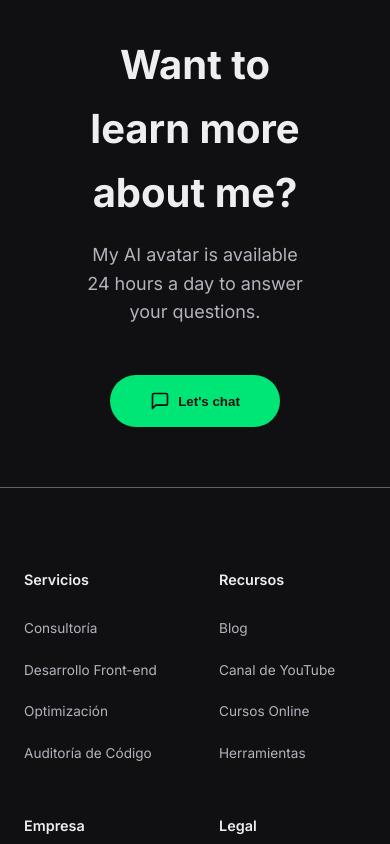
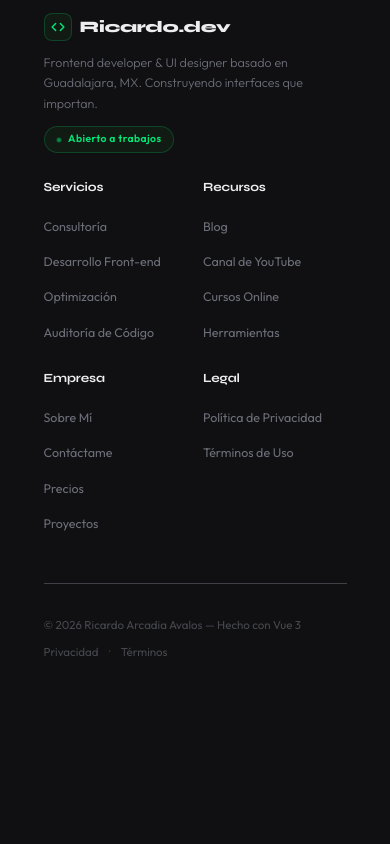
Before and after one commit to Rech-Arcadia/Portfolio, a Vue app: page / in a window 390 px wide. Shown: the part 7440-8284 px from the top of the page. After the commit the page ends 8133 px from the top, so only its background shows below. Built offline with nearby package versions, Linux system fonts and the light colour scheme.

Commit message:
feat: redesign AppFooter with new layout and social links integration

```diff
--- a/src/App.vue
+++ b/src/App.vue
@@ -5,7 +5,6 @@ import HeroSection from './components/HeroSection.vue'
 import PortfolioSection from './components/PortfolioSection.vue'
 import ProjectsSection from './components/ProjectsSection.vue'
 import TestimonialsSection from './components/TestimonialsSection.vue'
-import ContactCTA from './components/ContactCTA.vue'
 import AppFooter from './components/AppFooter.vue'
 import ExperienceSection from './components/ExperienceSection.vue'
 </script>
@@ -25,8 +24,6 @@ import ExperienceSection from './components/ExperienceSection.vue'
       <ExperienceSection />
 
       <TestimonialsSection />
-
-      <ContactCTA />
     </main>
 
     <AppFooter />
--- a/src/components/AppFooter.vue
+++ b/src/components/AppFooter.vue
@@ -1,52 +1,401 @@
 <script setup>
 import { footerLinks } from '../data/portfolioData.js';
+
+const socialLinks = [
+  {
+    name: 'GitHub',
+    url: '#',
+    icon: `<svg viewBox="0 0 24 24" width="16" height="16" fill="currentColor"><path d="M12 2C6.477 2 2 6.484 2 12.017c0 4.425 2.865 8.18 6.839 9.504.5.092.682-.217.682-.483 0-.237-.008-.868-.013-1.703-2.782.605-3.369-1.343-3.369-1.343-.454-1.158-1.11-1.466-1.11-1.466-.908-.62.069-.608.069-.608 1.003.07 1.531 1.032 1.531 1.032.892 1.53 2.341 1.088 2.91.832.092-.647.35-1.088.636-1.338-2.22-.253-4.555-1.113-4.555-4.951 0-1.093.39-1.988 1.029-2.688-.103-.253-.446-1.272.098-2.65 0 0 .84-.27 2.75 1.026A9.564 9.564 0 0 1 12 6.844c.85.004 1.705.115 2.504.337 1.909-1.296 2.747-1.027 2.747-1.027.546 1.379.202 2.398.1 2.651.64.7 1.028 1.595 1.028 2.688 0 3.848-2.339 4.695-4.566 4.943.359.309.678.92.678 1.855 0 1.338-.012 2.419-.012 2.747 0 .268.18.58.688.482A10.019 10.019 0 0 0 22 12.017C22 6.484 17.522 2 12 2z"/></svg>`,
+  },
+  {
+    name: 'LinkedIn',
+    url: '#',
+    icon: `<svg viewBox="0 0 24 24" width="16" height="16" fill="currentColor"><path d="M20.447 20.452h-3.554v-5.569c0-1.328-.027-3.037-1.852-3.037-1.853 0-2.136 1.445-2.136 2.939v5.667H9.351V9h3.414v1.561h.046c.477-.9 1.637-1.85 3.37-1.85 3.601 0 4.267 2.37 4.267 5.455v6.286zM5.337 7.433a2.062 2.062 0 0 1-2.063-2.065 2.064 2.064 0 1 1 2.063 2.065zm1.782 13.019H3.555V9h3.564v11.452zM22.225 0H1.771C.792 0 0 .774 0 1.729v20.542C0 23.227.792 24 1.771 24h20.451C23.2 24 24 23.227 24 22.271V1.729C24 .774 23.2 0 22.222 0h.003z"/></svg>`,
+  },
+  {
+    name: 'X',
+    url: '#',
+    icon: `<svg viewBox="0 0 24 24" width="16" height="16" fill="currentColor"><path d="M18.244 2.25h3.308l-7.227 8.26 8.502 11.24H16.17l-4.714-6.231-5.401 6.231H2.744l7.737-8.835L1.254 2.25H8.08l4.261 5.634 5.903-5.634zm-1.161 17.52h1.833L7.084 4.126H5.117z"/></svg>`,
+  },
+  {
+    name: 'YouTube',
+    url: '#',
+    icon: `<svg viewBox="0 0 24 24" width="16" height="16" fill="currentColor"><path d="M23.498 6.186a3.016 3.016 0 0 0-2.122-2.136C19.505 3.545 12 3.545 12 3.545s-7.505 0-9.377.505A3.017 3.017 0 0 0 .502 6.186C0 8.07 0 12 0 12s0 3.93.502 5.814a3.016 3.016 0 0 0 2.122 2.136c1.871.505 9.376.505 9.376.505s7.505 0 9.377-.505a3.015 3.015 0 0 0 2.122-2.136C24 15.93 24 12 24 12s0-3.93-.502-5.814zM9.545 15.568V8.432L15.818 12l-6.273 3.568z"/></svg>`,
+  },
+];
+
+const currentYear = new Date().getFullYear();
 </script>
 
 <template>
-  <footer style="padding: 5rem 0 2rem; border-top: 1px solid var(--gray-8);">
-    <div class="container footer-grid">
+  <footer class="ft-footer">
 
-      <div v-for="(links, category) in footerLinks" :key="category">
-        <h4 style="margin-bottom: 1.5rem; font-size: 0.9rem; font-weight: 600; text-transform: capitalize;">{{ category
-        }}</h4>
-        <ul style="display: flex; flex-direction: column; gap: 1rem;">
-          <li v-for="link in links" :key="link">
-            <a href="#" class="text-muted" style="font-size: 0.85rem;">{{ link }}</a>
-          </li>
-        </ul>
+    <!-- ── Línea decorativa superior ─────────────────────── -->
+    <div class="ft-top-bar" aria-hidden="true">
+      <span class="ft-top-bar__line"></span>
+      <span class="ft-top-bar__dot"></span>
+      <span class="ft-top-bar__line"></span>
+    </div>
+
+    <div class="container">
+
+      <!-- ── Divisor ─────────────────────────────────────────── -->
+      <div class="ft-divider" aria-hidden="true"></div>
+
+      <!-- ── Links grid ─────────────────────────────────────── -->
+      <div class="ft-links-grid">
+
+        <!-- Brand col -->
+        <div class="ft-brand-col">
+          <div class="ft-brand-logo">
+            <span class="ft-brand-logo__icon">
+              <svg xmlns="http://www.w3.org/2000/svg" width="14" height="14" viewBox="0 0 24 24" fill="none"
+                stroke="currentColor" stroke-width="2.5" stroke-linecap="round" stroke-linejoin="round">
+                <polyline points="16 18 22 12 16 6" />
+                <polyline points="8 6 2 12 8 18" />
+              </svg>
+            </span>
+            <span class="ft-brand-logo__name">Ricardo.dev</span>
+          </div>
+          <p class="ft-brand-desc">
+            Frontend developer & UI designer basado en Guadalajara, MX.
+            Construyendo interfaces que importan.
+          </p>
+          <span class="ft-badge">
+            <span class="ft-badge__dot"></span>
+            Abierto a trabajos
+          </span>
+        </div>
+
+        <!-- Links cols -->
+        <div v-for="(links, category) in footerLinks" :key="category" class="ft-link-col">
+          <h4 class="ft-link-heading">{{ category }}</h4>
+          <ul class="ft-link-list">
+            <li v-for="link in links" :key="link">
+              <a href="#" class="ft-link">
+                {{ link }}
+                <svg xmlns="http://www.w3.org/2000/svg" width="10" height="10" viewBox="0 0 24 24" fill="none"
+                  stroke="currentColor" stroke-width="2.5" stroke-linecap="round" stroke-linejoin="round"
+                  class="ft-link__arrow">
+                  <path d="M7 17L17 7M17 7H7M17 7v10" />
+                </svg>
+              </a>
+            </li>
+          </ul>
+        </div>
+
       </div>
 
-    </div>
+      <!-- ── Bottom bar ─────────────────────────────────────── -->
+      <div class="ft-bottom">
+        <span class="ft-copyright">
+          © {{ currentYear }} Ricardo Arcadia Avalos — Hecho con Vue 3
+        </span>
+        <div class="ft-bottom__links">
+          <a href="#" class="ft-bottom__link">Privacidad</a>
+          <span class="ft-bottom__sep" aria-hidden="true">·</span>
+          <a href="#" class="ft-bottom__link">Términos</a>
+        </div>
+      </div>
 
-    <div class="container"
-      style="border-top: 1px solid var(--gray-8); padding-top: 2rem; margin-top: 4rem; display: flex; flex-wrap: wrap; justify-content: space-between; align-items: center; gap: 1rem;">
-      <span class="text-muted" style="font-size: 0.85rem;">Copyright © {{ new Date().getFullYear() }} Ricardo Arcadia
-        Avalos.</span>
-
-      <div style="display: flex; gap: 1.5rem; align-items: center;">
-        <a href="#" class="text-muted" style="font-size: 0.85rem;">X</a>
-        <a href="#" class="text-muted" style="font-size: 0.85rem;">GitHub</a>
-        <a href="#" class="text-muted" style="font-size: 0.85rem;">LinkedIn</a>
-        <a href="#" class="text-muted" style="font-size: 0.85rem;">YouTube</a>
-        <button
-          style="background: transparent; border: 1px solid var(--gray-8); color: var(--gray-12); padding: 0.2rem 0.8rem; border-radius: 4px; font-size: 0.8rem; cursor: pointer;">
-          us English ⌄
-        </button>
-      </div>
     </div>
   </footer>
 </template>
 
 <style scoped>
-.footer-grid {
-  display: grid;
-  grid-template-columns: repeat(2, 1fr);
-  gap: 3rem;
+@import url('https://fonts.googleapis.com/css2?family=Syne:wght@700;800&family=Outfit:wght@300;400;500;600&display=swap');
+
+/* ── Footer base ─────────────────────────────────────────── */
+
+.container {
+  width: 90%;
+  max-width: 1200px;
+  margin: 0 auto;
+  padding-top: 40px;
 }
 
-@media (min-width: 768px) {
-  .footer-grid {
-    grid-template-columns: repeat(4, 1fr);
+.ft-footer {
+  background: var(--gray-1);
+  padding-bottom: 2rem;
+  position: relative;
+  overflow: hidden;
+}
+
+/* Glow de fondo sutil */
+.ft-footer::before {
+  content: '';
+  position: absolute;
+  top: 0;
+  left: 50%;
+  transform: translateX(-50%);
+  width: 600px;
+  height: 300px;
+  /* background: radial-gradient(ellipse at top, rgba(0, 230, 118, 0.06) 0%, transparent 70%); */
+  pointer-events: none;
+}
+
+/* ── Top bar decorativa ──────────────────────────────────── */
+.ft-top-bar {
+  display: flex;
+  align-items: center;
+  gap: 0;
+  margin-bottom: 0;
+}
+
+.ft-top-bar__line {
+  flex: 1;
+  height: 1px;
+  background: var(--gray-8);
+}
+
+/* ── Links grid ──────────────────────────────────────────── */
+.ft-links-grid {
+  display: grid;
+  grid-template-columns: 1.6fr repeat(4, 1fr);
+  gap: 2rem 3rem;
+  margin-bottom: 3rem;
+  align-items: start;
+}
+
+/* Brand col */
+.ft-brand-col {
+  display: flex;
+  flex-direction: column;
+  gap: 1rem;
+}
+
+.ft-brand-logo {
+  display: inline-flex;
+  align-items: center;
+  gap: 0.5rem;
+}
+
+.ft-brand-logo__icon {
+  width: 28px;
+  height: 28px;
+  border-radius: 8px;
+  background: var(--green-2);
+  border: 1px solid rgba(0, 230, 118, 0.2);
+  color: var(--green-9);
+  display: flex;
+  align-items: center;
+  justify-content: center;
+  flex-shrink: 0;
+}
+
+.ft-brand-logo__name {
+  font-family: 'Syne', sans-serif;
+  font-size: 1rem;
+  font-weight: 800;
+  color: var(--gray-12);
+  letter-spacing: -0.02em;
+}
+
+.ft-brand-desc {
+  font-family: 'Outfit', sans-serif;
+  font-size: 0.78rem;
+  color: var(--gray-9);
+  line-height: 1.65;
+  font-weight: 300;
+  margin: 0;
+  max-width: 220px;
+}
+
+.ft-badge {
+  display: inline-flex;
+  align-items: center;
+  gap: 0.4rem;
+  padding: 0.25rem 0.7rem;
+  background: var(--green-2);
+  border: 1px solid rgba(0, 230, 118, 0.2);
+  border-radius: 50px;
+  font-family: 'Outfit', sans-serif;
+  font-size: 0.65rem;
+  font-weight: 600;
+  color: var(--green-9);
+  letter-spacing: 0.04em;
+  width: fit-content;
+}
+
+.ft-badge__dot {
+  width: 6px;
+  height: 6px;
+  border-radius: 50%;
+  background: var(--green-9);
+  animation: pulse-dot 2s ease-in-out infinite;
+}
+
+@keyframes pulse-dot {
+
+  0%,
+  100% {
+    opacity: 1;
+    transform: scale(1);
+  }
+
+  50% {
+    opacity: 0.5;
+    transform: scale(0.75);
+  }
+}
+
+/* Link cols */
+.ft-link-col {
+  display: flex;
+  flex-direction: column;
+  gap: 1rem;
+}
+
+.ft-link-heading {
+  font-family: 'Syne', sans-serif;
+  font-size: 0.78rem;
+  font-weight: 700;
+  color: var(--gray-12);
+  margin: 0;
+  text-transform: capitalize;
+  letter-spacing: -0.01em;
+}
+
+.ft-link-list {
+  display: flex;
+  flex-direction: column;
+  gap: 0.6rem;
+  list-style: none;
+  padding: 0;
+  margin: 0;
+}
+
+.ft-link {
+  font-family: 'Outfit', sans-serif;
+  font-size: 0.78rem;
+  font-weight: 400;
+  color: var(--gray-9);
+  text-decoration: none;
+  display: inline-flex;
+  align-items: center;
+  gap: 0.3rem;
+  transition: color 0.2s ease;
+}
+
+.ft-link__arrow {
+  opacity: 0;
+  transform: translate(-2px, 2px);
+  transition: opacity 0.2s ease, transform 0.2s ease;
+  flex-shrink: 0;
+}
+
+.ft-link:hover {
+  color: var(--gray-12);
+}
+
+.ft-link:hover .ft-link__arrow {
+  opacity: 1;
+  transform: translate(0, 0);
+}
+
+/* ── Bottom bar ──────────────────────────────────────────── */
+.ft-bottom {
+  display: flex;
+  align-items: center;
+  justify-content: space-between;
+  padding-top: 2rem;
+  border-top: 1px solid var(--gray-8);
+  flex-wrap: wrap;
+  gap: 0.75rem;
+  opacity: 0.6;
+}
+
+.ft-copyright {
+  font-family: 'Outfit', sans-serif;
+  font-size: 0.72rem;
+  color: var(--gray-9);
+  font-weight: 400;
+}
+
+.ft-bottom__links {
+  display: flex;
+  align-items: center;
+  gap: 0.6rem;
+}
+
+.ft-bottom__link {
+  font-family: 'Outfit', sans-serif;
+  font-size: 0.72rem;
+  color: var(--gray-9);
+  text-decoration: none;
+  transition: color 0.2s ease;
+}
+
+.ft-bottom__link:hover {
+  color: var(--gray-12);
+}
+
+.ft-bottom__sep {
+  color: var(--gray-8);
+  font-size: 0.7rem;
+}
+
+/* ── Responsive ──────────────────────────────────────────── */
+@media (max-width: 1024px) {
+  .ft-links-grid {
+    grid-template-columns: 1fr repeat(2, 1fr);
+    gap: 2rem;
+  }
+
+  .ft-brand-col {
+    grid-column: 1 / -1;
+    flex-direction: row;
+    align-items: flex-start;
+    flex-wrap: wrap;
+    gap: 1.5rem;
+  }
+
+  .ft-brand-desc {
+    max-width: 300px;
+  }
+}
+
+@media (max-width: 768px) {
+  .ft-hero {
+    flex-direction: column;
+    align-items: flex-start;
+    gap: 2rem;
+    padding: 3rem 0 2.5rem;
+  }
+
+  .ft-hero__right {
+    align-items: flex-start;
+    flex-direction: row;
+    flex-wrap: wrap;
+    gap: 1rem;
+  }
+
+  .ft-links-grid {
+    grid-template-columns: repeat(2, 1fr);
+    gap: 2rem 1.5rem;
+  }
+
+  .ft-brand-col {
+    grid-column: 1 / -1;
+    flex-direction: column;
+    gap: 0.75rem;
+  }
+}
+
+@media (max-width: 560px) {
+  .ft-cta-title {
+    font-size: clamp(1.7rem, 8vw, 2.2rem);
+  }
+
+  .ft-links-grid {
+    grid-template-columns: repeat(2, 1fr);
+    gap: 1.5rem 1rem;
+  }
+
+  .ft-bottom {
+    flex-direction: column;
+    align-items: flex-start;
+    gap: 0.5rem;
   }
 }
 </style>
```
